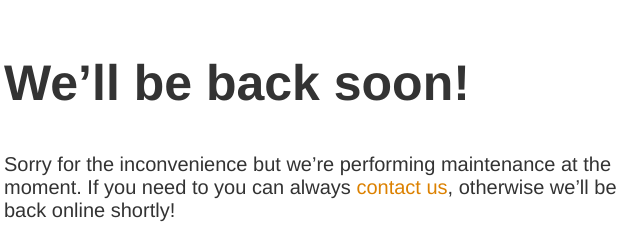
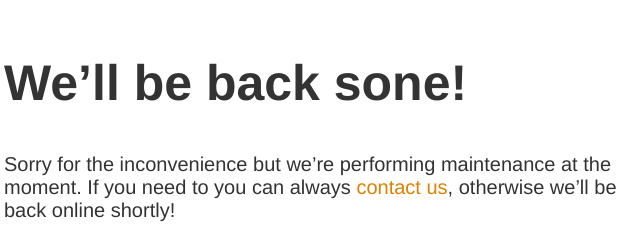
Before and after one commit to syma51/maintenance, a plain HTML site: page index.html in a window 1280 px wide. Shown: the part 146-385 px from the top of the page, 311-951 px from the left. Drawn offline with Linux system fonts and the light colour scheme.

Commit message:
Update index.html

```diff
--- a/index.html
+++ b/index.html
@@ -10,7 +10,7 @@
 </style>
 
 <article>
-    <h1>We&rsquo;ll be back soon!</h1>
+    <h1>We&rsquo;ll be back sone!</h1>
     <div>
         <p>Sorry for the inconvenience but we&rsquo;re performing maintenance at the moment. If you need to you can always <a href="mailto:#">contact us</a>, otherwise we&rsquo;ll be back online shortly!</p>
         <p>&mdash; The Team</p>
```
